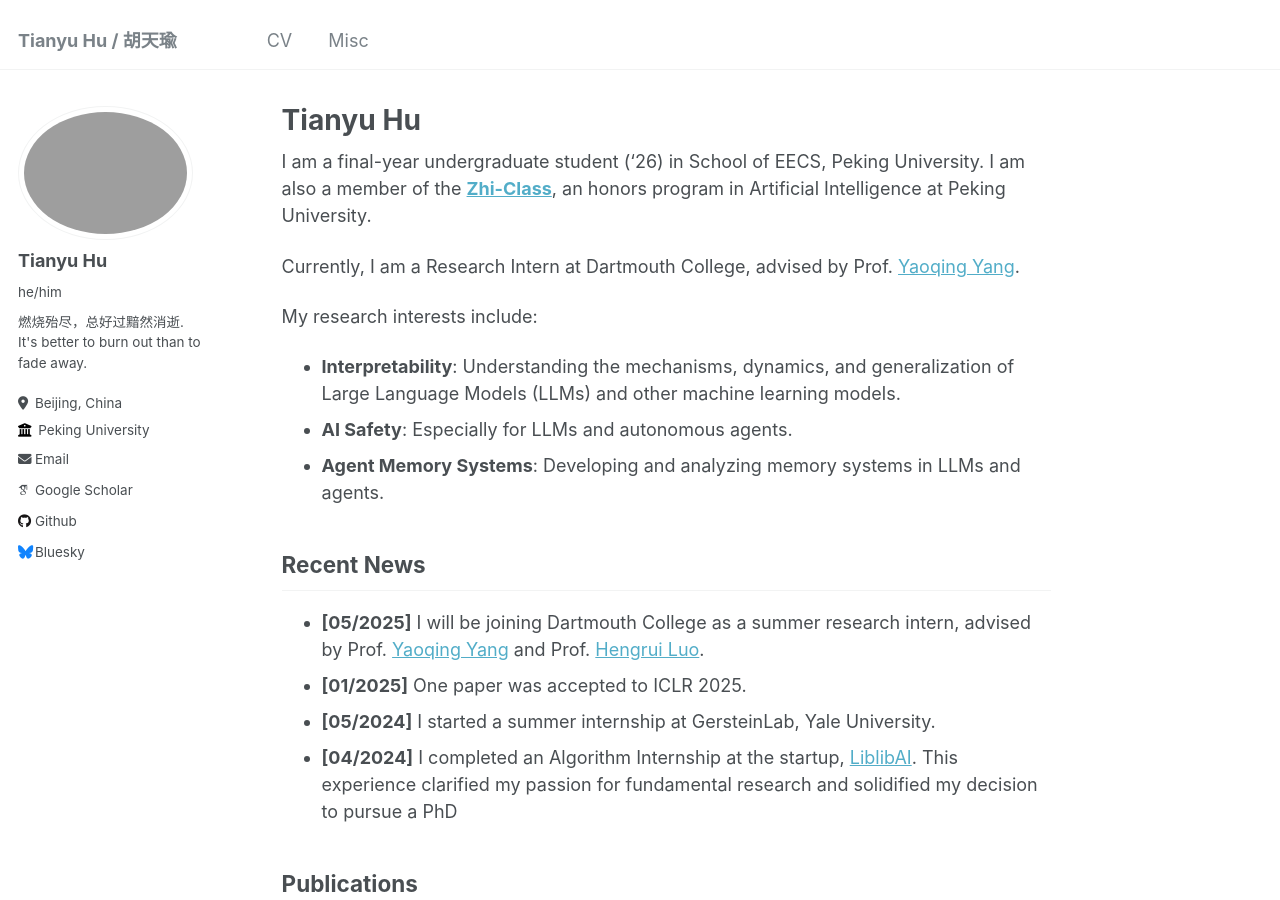
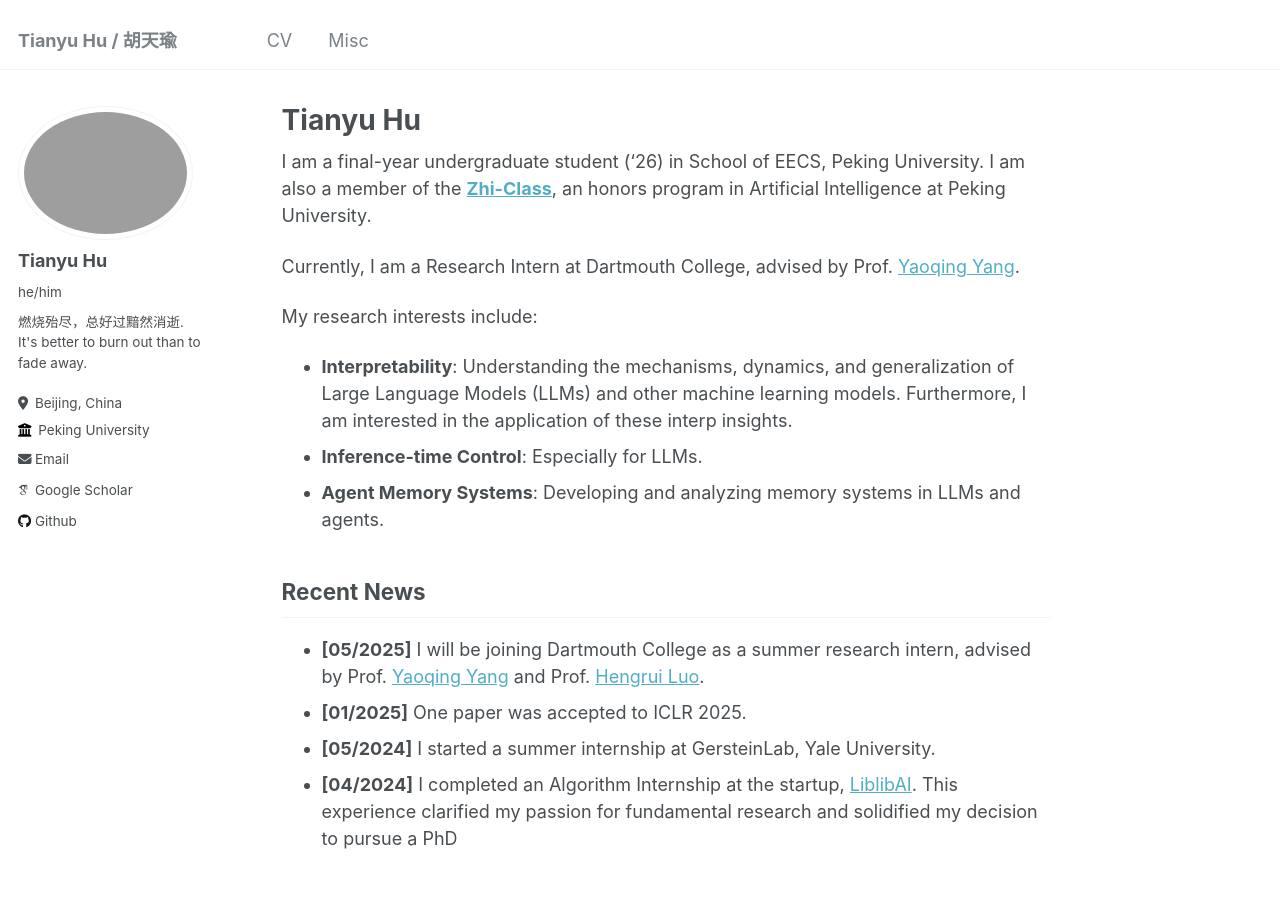
Before and after one commit to TheWayLost/thewaylost.github.io, a Jekyll site: the page built from _pages/about.md, in a window 1280 px wide and 900 px high. Built offline with Jekyll 4.4.1, drawn with Linux system fonts in a browser that asks for light colours; some web fonts are replaced.

Commit message:
update interest

```diff
--- a/_config.yml
+++ b/_config.yml
@@ -37,7 +37,7 @@ author:
   github           : "TheWayLost"
 
   # Social media
-  bluesky          : "tianyuhu.bsky.social" # Replace this with you Bluesky username
+  # bluesky          : "tianyuhu.bsky.social" # Replace this with you Bluesky username
   lesswrong        : # lesswrong
 
 
--- a/_pages/about.md
+++ b/_pages/about.md
@@ -13,8 +13,8 @@ I am a final-year undergraduate student ('26) in School of EECS, Peking Universi
 Currently, I am a Research Intern at Dartmouth College, advised by Prof. [Yaoqing Yang](https://sites.google.com/site/yangyaoqingcmu/).
 
 My research interests include:
-*   **Interpretability**: Understanding the mechanisms, dynamics, and generalization of Large Language Models (LLMs) and other machine learning models.
-*   **AI Safety**: Especially for LLMs and autonomous agents.
+*   **Interpretability**: Understanding the mechanisms, dynamics, and generalization of Large Language Models (LLMs) and other machine learning models. Furthermore, I am interested in the application of these interp insights.
+*   **Inference-time Control**: Especially for LLMs.
 *   **Agent Memory Systems**: Developing and analyzing memory systems in LLMs and agents.
 
 
```
Also changed, not shown: _pages/misc.md (+1 -1 lines).
